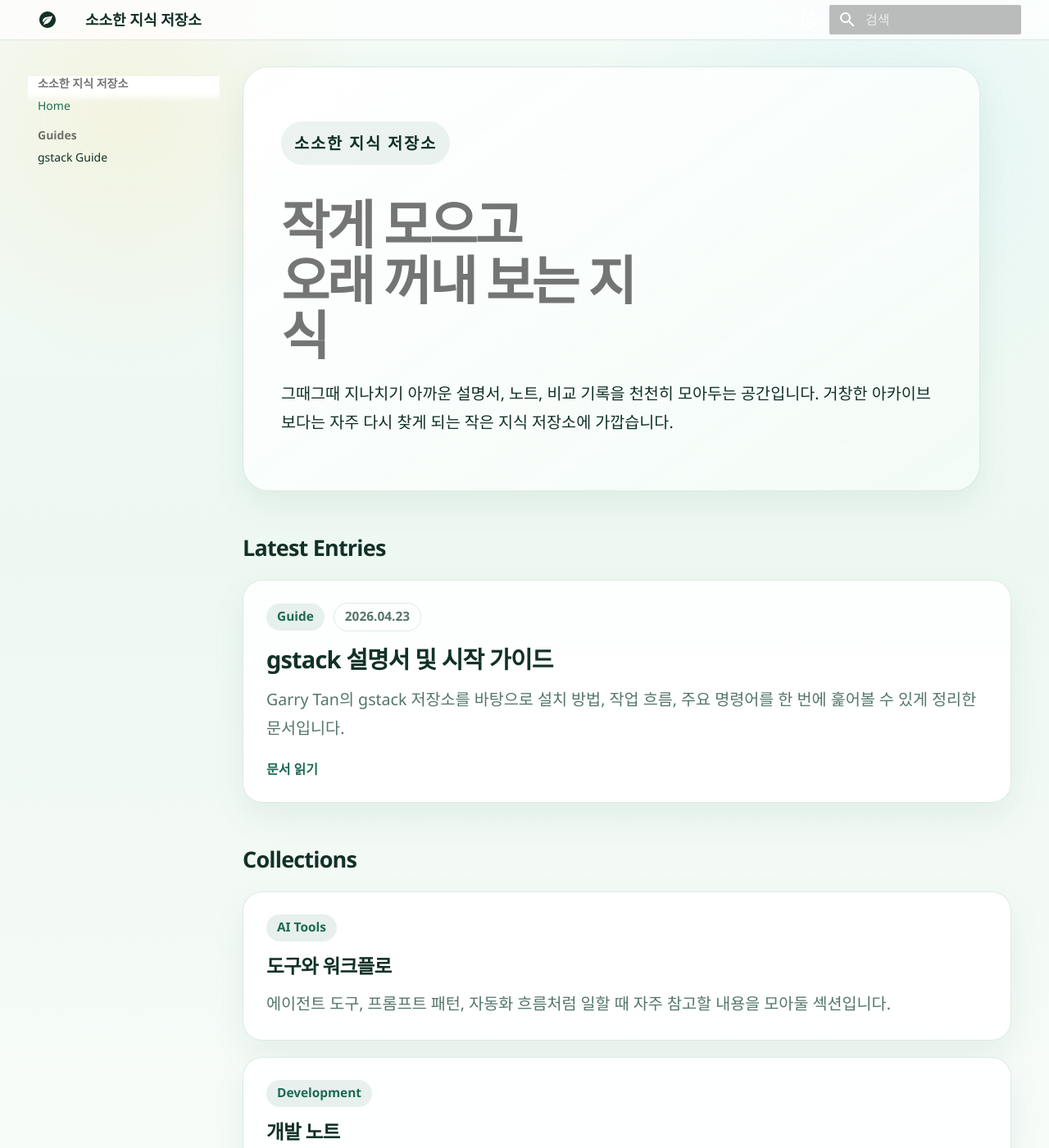
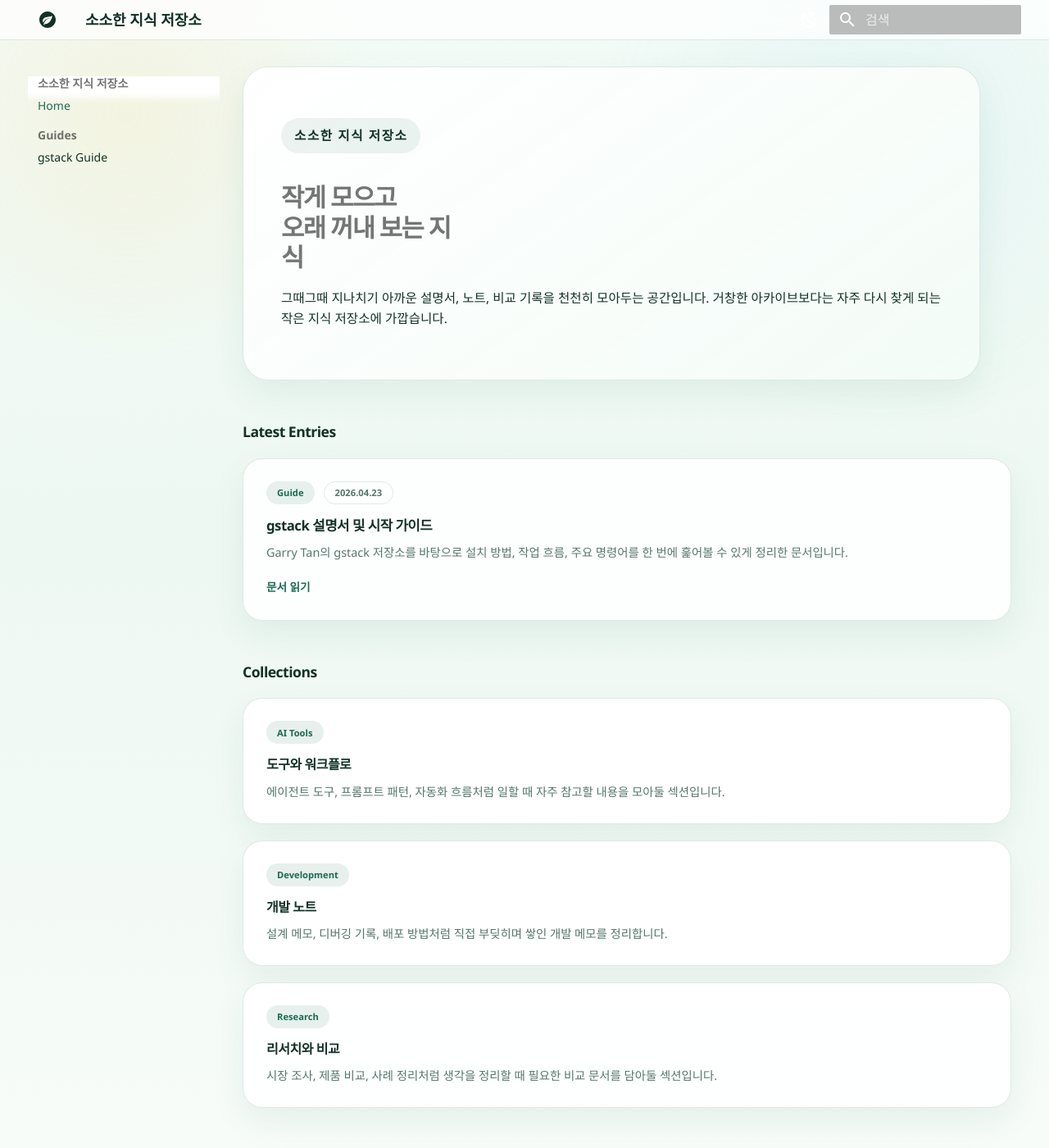
Before and after one commit to sooyoung-wind/knowledge-library, an MkDocs documentation site: the page built from docs/index.md, in a window 1280 px wide and 1400 px high. Shown: the whole window at 82% size. Built offline with MkDocs 1.6.1 and Material for MkDocs 9.7.7, drawn with Linux system fonts in a browser that asks for light colours.

Commit message:
Update extra.css

```diff
--- a/docs/stylesheets/extra.css
+++ b/docs/stylesheets/extra.css
@@ -9,8 +9,9 @@
   --archive-muted: #55766b;
   --archive-line: rgba(29, 106, 84, 0.14);
   --archive-shadow: 0 16px 40px rgba(25, 99, 80, 0.08);
-  --archive-font-sans: "Pretendard", "Noto Sans KR", "Apple SD Gothic Neo",
-    "Malgun Gothic", "Segoe UI", sans-serif;
+  --archive-font-sans: "D2Coding", "SUIT", "Pretendard", "Noto Sans KR",
+    "Apple SD Gothic Neo", "Malgun Gothic", "Segoe UI", sans-serif;
+  --archive-font-mono: "D2Coding", "Cascadia Code", "Consolas", monospace;
 }
 
 [data-md-color-scheme="slate"] {
@@ -87,23 +88,23 @@ body {
 
 .md-typeset h2 {
   margin-top: 2.5rem;
-  margin-bottom: 1rem;
-  font-size: 1.35rem;
+  margin-bottom: 0.8rem;
+  font-size: 0.88rem;
   font-weight: 800;
   color: var(--archive-ink);
 }
 
 .md-typeset p,
 .md-typeset li {
-  font-size: 0.98rem;
-  line-height: 1.8;
+  font-size: 0.78rem;
+  line-height: 1.62;
   color: var(--archive-ink);
 }
 
 .md-typeset code,
 .md-typeset pre,
 .md-typeset kbd {
-  font-family: "Cascadia Code", "Consolas", monospace;
+  font-family: var(--archive-font-mono);
 }
 
 .hero-panel {
@@ -133,7 +134,7 @@ body {
   border-radius: 999px;
   background: rgba(29, 106, 84, 0.08);
   color: var(--md-primary-fg-color);
-  font-size: 0.76rem;
+  font-size: 0.56rem;
   font-weight: 800;
   letter-spacing: 0.1em;
   text-transform: uppercase;
@@ -141,8 +142,8 @@ body {
 
 .hero-panel h1 {
   margin: 1rem 0 1rem;
-  font-size: clamp(2.3rem, 5vw, 4.2rem);
-  line-height: 1.05;
+  font-size: clamp(1.22rem, 2.4vw, 1.95rem);
+  line-height: 1.18;
   letter-spacing: -0.05em;
   font-weight: 850;
   max-width: 13ch;
@@ -151,8 +152,8 @@ body {
 .lead {
   max-width: 48rem;
   color: var(--archive-muted);
-  font-size: 1.04rem;
-  line-height: 1.9;
+  font-size: 0.74rem;
+  line-height: 1.56;
 }
 
 .post-list {
@@ -192,7 +193,7 @@ body {
   min-height: 28px;
   padding: 0.2rem 0.65rem;
   border-radius: 999px;
-  font-size: 0.77rem;
+  font-size: 0.56rem;
   font-weight: 750;
 }
 
@@ -208,14 +209,15 @@ body {
 
 .post-item h2 {
   margin: 0 0 0.55rem;
-  font-size: 1.45rem;
+  font-size: 0.84rem;
   color: var(--archive-ink);
 }
 
 .post-item p {
   margin: 0;
   color: var(--archive-muted);
-  line-height: 1.8;
+  line-height: 1.52;
+  font-size: 0.72rem;
 }
 
 .post-link {
@@ -223,10 +225,11 @@ body {
   margin-top: 1rem;
   color: var(--md-primary-fg-color);
   font-weight: 750;
+  font-size: 0.68rem;
 }
 
 .post-list-compact .post-item h2 {
-  font-size: 1.18rem;
+  font-size: 0.8rem;
 }
 
 .md-header__button.md-logo {
@@ -250,7 +253,7 @@ body {
   }
 
   .hero-panel h1 {
-    font-size: 2.2rem;
+    font-size: 1.15rem;
   }
 
   .post-item {
@@ -258,6 +261,6 @@ body {
   }
 
   .post-item h2 {
-    font-size: 1.25rem;
+    font-size: 0.82rem;
   }
 }
```
